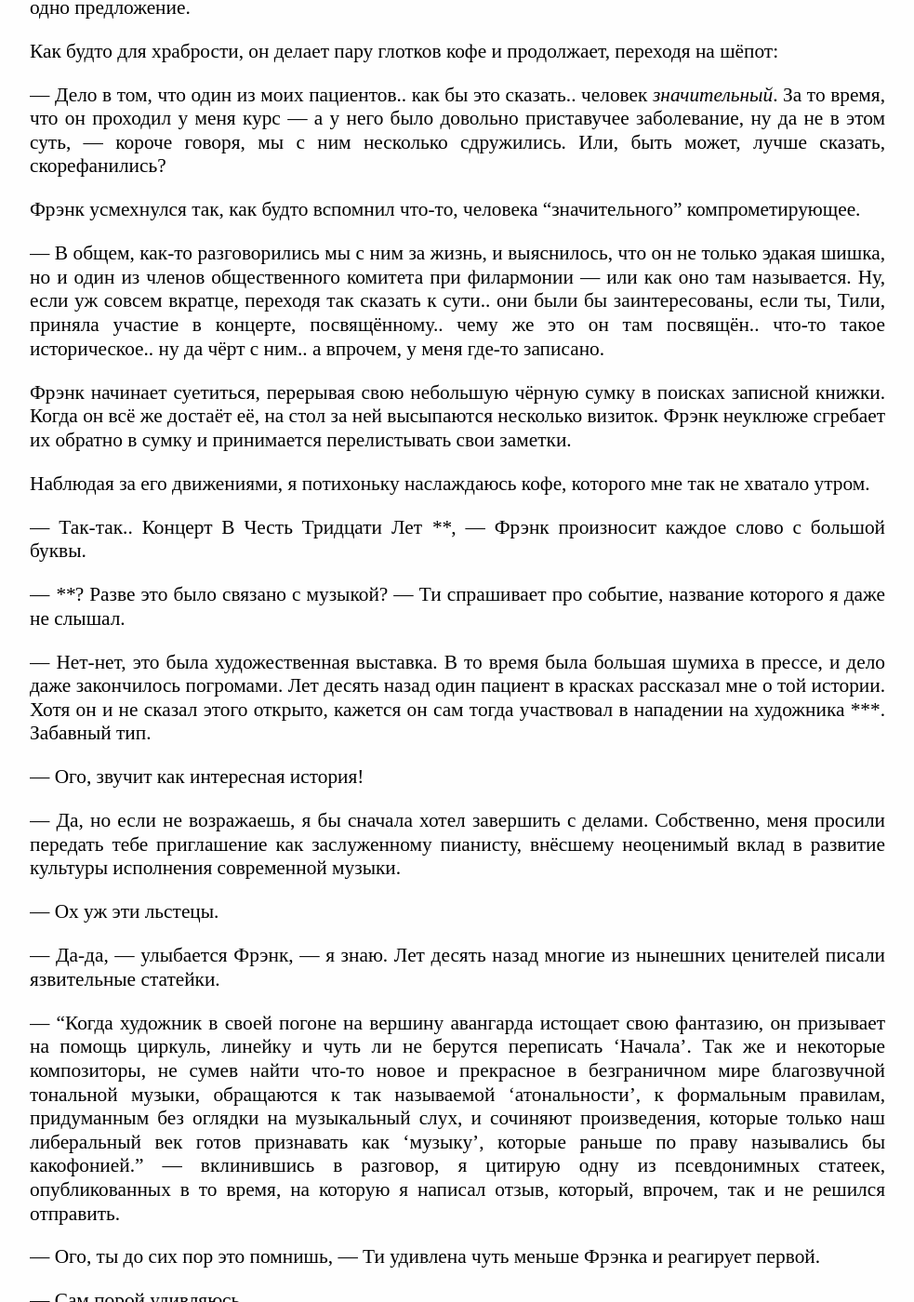
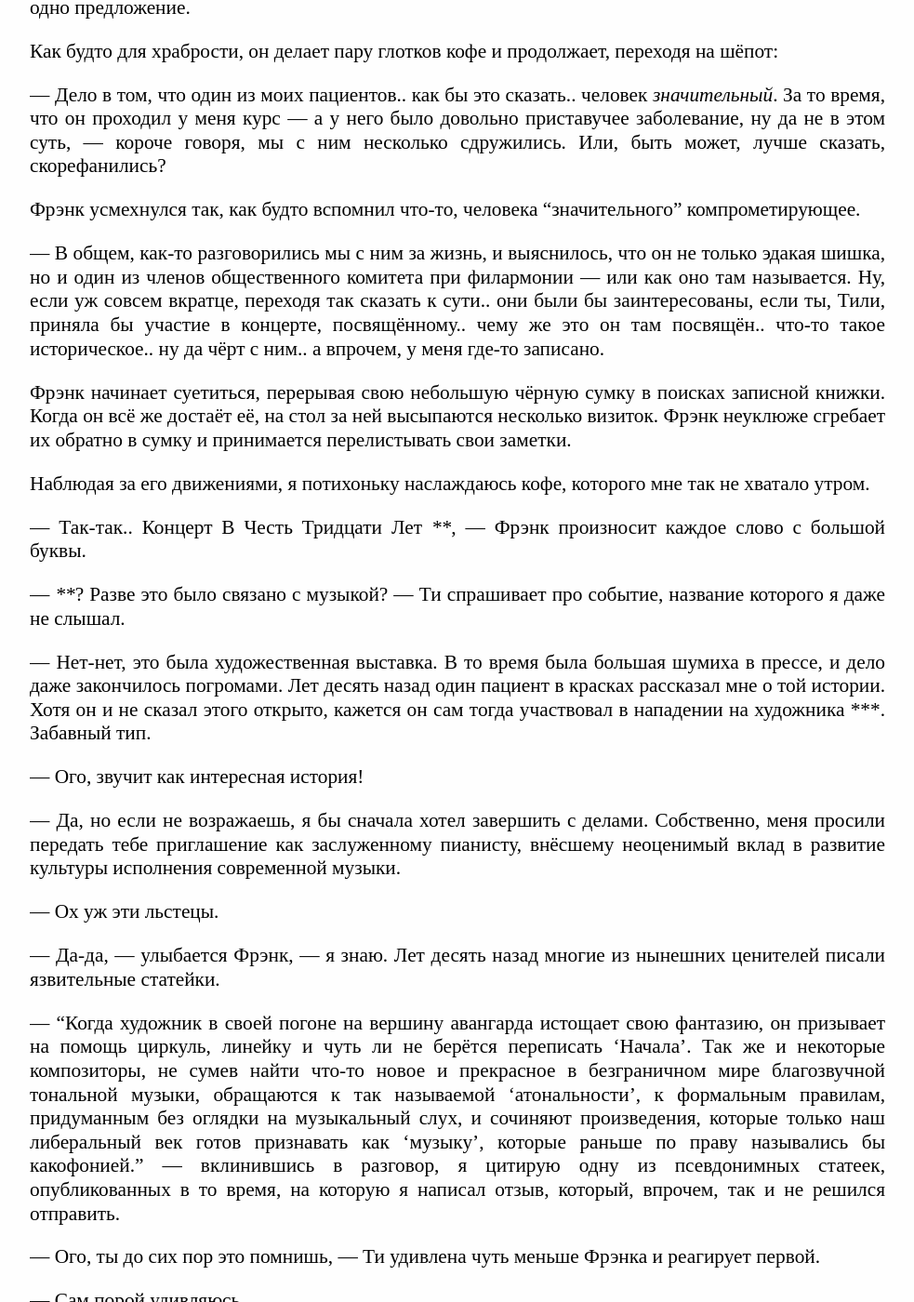
Before and after one commit to caryoscelus/lezvije-travy, a Jekyll site: the page built from text/001.md, in a window 1280 px wide and 1400 px high, scrolled down 4248 px. Shown: the whole window at 93% size, without its empty margins (148-1131 px from the left). Built offline with Jekyll 4.4.1, drawn with Linux system fonts in a browser that asks for light colours; some of the changed text lies outside the part shown.

Commit message:
1 - fixes & edits

```diff
--- a/text/001.md
+++ b/text/001.md
@@ -5,7 +5,7 @@ title: "001"
 Мы выходим в сад и свежий воздух, украшенный ароматом цветов, наполняет наши
 лёгкие. "Когда бы мы не пришли к вам, у вас всегда что-нибудь цветёт" —
 что-нибудь такое любят говорить некоторые гости. Да я и сам до сих пор помню,
-как поначалу это казалось и мне странным. С того момента как мы приехали сюда,
+как поначалу это казалось мне странным. С того момента как мы приехали сюда,
 организовали и засадили клумбы, и дождались первого раскрывшегося бутона, сад не
 пропустил ни дня цветения. Но хотя некоторые из гостей и списывают всё на мягкий
 климат, это было бы невозможно без усердной работы и глубоких познаний в
@@ -205,7 +206,7 @@ title: "001"
 — В общем, как-то разговорились мы с ним за жизнь, и выяснилось, что он не
 только эдакая шишка, но и один из членов общественного комитета при филармонии —
 или как оно там называется. Ну, если уж совсем вкратце, переходя так сказать к
-сути.. они были бы заинтересованы, если ты, Тили, приняла участие в концерте,
+сути.. они были бы заинтересованы, если ты, Тили, приняла бы участие в концерте,
 посвящённому.. чему же это он там посвящён.. что-то такое историческое.. ну да
 чёрт с ним.. а впрочем, у меня где-то записано.
 
@@ -240,7 +241,7 @@ title: "001"
 ценителей писали язвительные статейки.
 
 — "Когда художник в своей погоне на вершину авангарда истощает свою фантазию, он
-призывает на помощь циркуль, линейку и чуть ли не берутся переписать
+призывает на помощь циркуль, линейку и чуть ли не берётся переписать
 'Начала'. Так же и некоторые композиторы, не сумев найти что-то новое и
 прекрасное в безграничном мире благозвучной тональной музыки, обращаются к так
 называемой 'атональности', к формальным правилам, придуманным без оглядки на
```
Also changed, not shown: other parts of text/001.md (+7 -8 lines).
